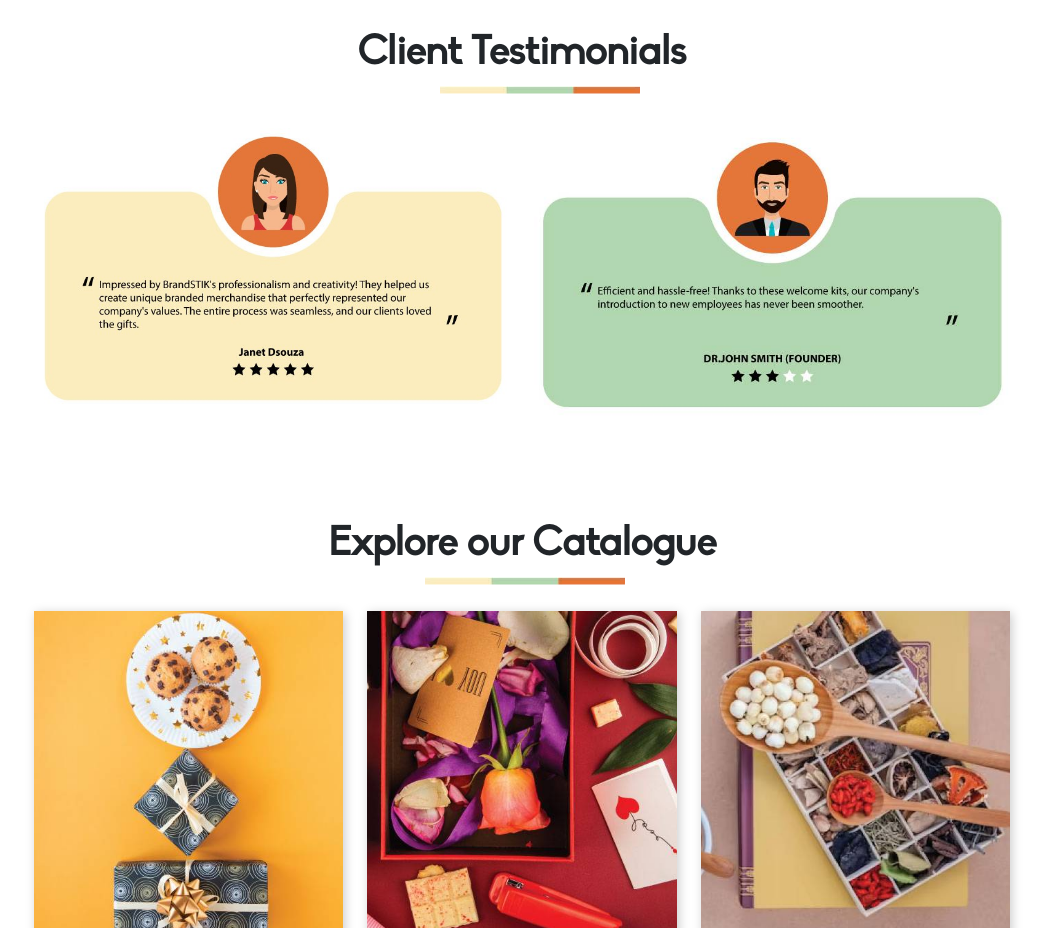
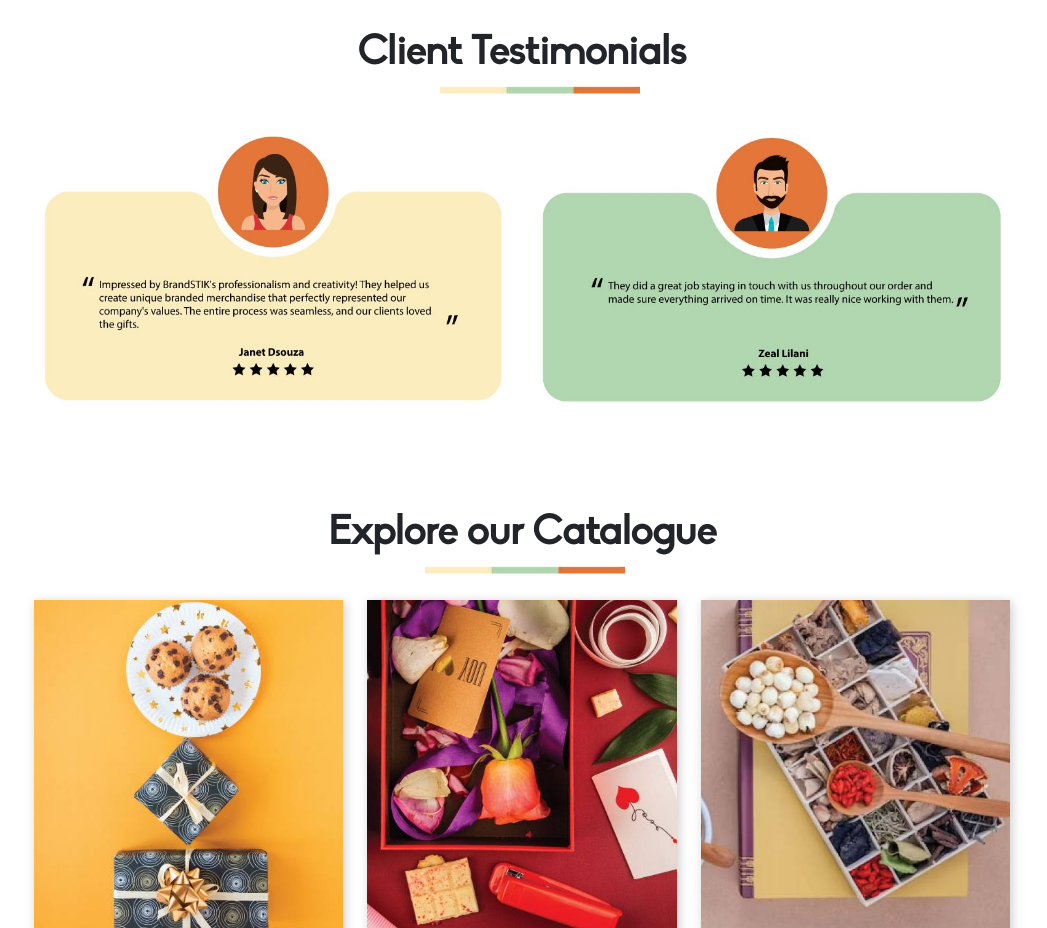
Before and after one commit to surajcreator/brandstik-landing, a React (Create React App) app: page /employee-welcome-kit in a window 1280 px wide. Shown: the part 5920-6848 px from the top of the page, without its empty margins (118-1165 px from the left). Built offline with nearby package versions, Linux system fonts and the light colour scheme.

Commit message:
testimonial updated

```diff
--- a/src/components/Testimonials/TestimonialData.js
+++ b/src/components/Testimonials/TestimonialData.js
@@ -11,6 +11,6 @@
         title: "Customization",
         description:
             "This allows clients to customize their gifts with their own branding and messages and have the convenience of storing the gifts with BrandSTIK before distribution. This streamlines the gifting process and allows for efficient and effective corporate gifting solutions.",
-        img: "/testi-two.jpg",
+        img: "/testi-two.jpeg",
     }
 ];
```
Also changed, not shown: public/testi-two.jpeg (added).
